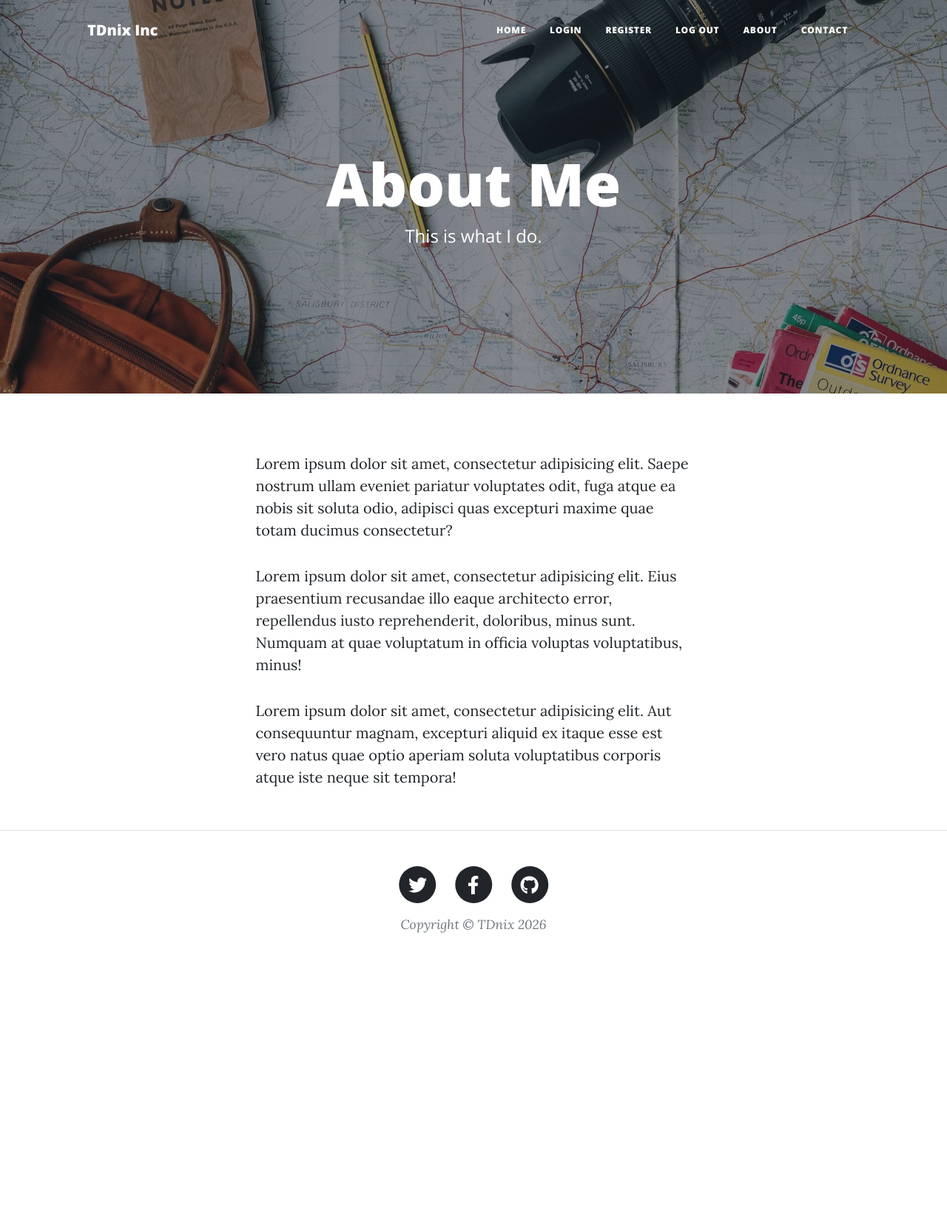
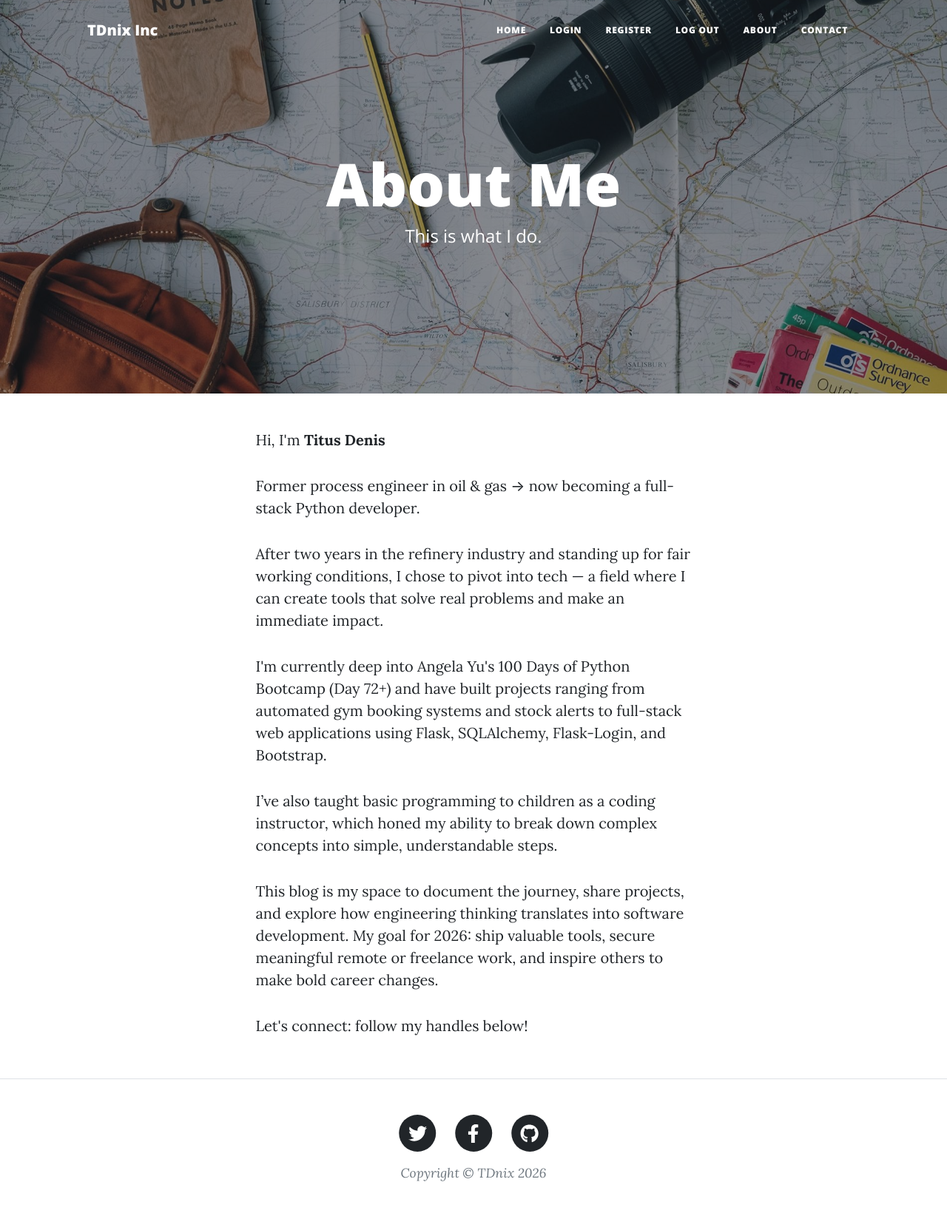
Before and after one commit to Oneshojon/TDnix-Blog, a Flask app: page /about in a window 1280 px wide. Shown: the whole page at 74% size. Before the commit the page ends 1261 px from the top, so only its background shows below. Run offline with Flask 3, Linux system fonts and the light colour scheme; some libraries are stand-ins or nearby versions.

Commit message:
Update the about me page

```diff
--- a/templates/about.html
+++ b/templates/about.html
@@ -21,24 +21,18 @@
   <div class="container px-4 px-lg-5">
     <div class="row gx-4 gx-lg-5 justify-content-center">
       <div class="col-md-10 col-lg-8 col-xl-7">
-        <p>
-          Lorem ipsum dolor sit amet, consectetur adipisicing elit. Saepe
-          nostrum ullam eveniet pariatur voluptates odit, fuga atque ea nobis
-          sit soluta odio, adipisci quas excepturi maxime quae totam ducimus
-          consectetur?
-        </p>
-        <p>
-          Lorem ipsum dolor sit amet, consectetur adipisicing elit. Eius
-          praesentium recusandae illo eaque architecto error, repellendus iusto
-          reprehenderit, doloribus, minus sunt. Numquam at quae voluptatum in
-          officia voluptas voluptatibus, minus!
-        </p>
-        <p>
-          Lorem ipsum dolor sit amet, consectetur adipisicing elit. Aut
-          consequuntur magnam, excepturi aliquid ex itaque esse est vero natus
-          quae optio aperiam soluta voluptatibus corporis atque iste neque sit
-          tempora!
-        </p>
+       Hi, I'm <b>Titus Denis</b>
+<p>Former process engineer in oil & gas → now becoming a full-stack Python developer.</p>
+        <p>After two years in the refinery industry and standing up for fair working conditions,
+          I chose to pivot into tech — a field where I can create tools that solve real problems and
+          make an immediate impact.
+</p>
+<p>I'm currently deep into Angela Yu's 100 Days of Python Bootcamp (Day 72+) and have built projects ranging from automated gym booking systems and stock alerts to full-stack web applications using Flask, SQLAlchemy, Flask-Login, and Bootstrap.
+</p>I’ve also taught basic programming to children as a coding instructor, which honed my ability to break down complex concepts into simple, understandable steps.
+<p>This blog is my space to document the journey, share projects, and explore how engineering thinking translates into software development. My goal for 2026: ship valuable tools, secure meaningful remote or freelance work, and inspire others to make bold career changes.
+</p>
+        <p>Let's connect: follow my handles below!</p>
+
       </div>
     </div>
   </div>
```
